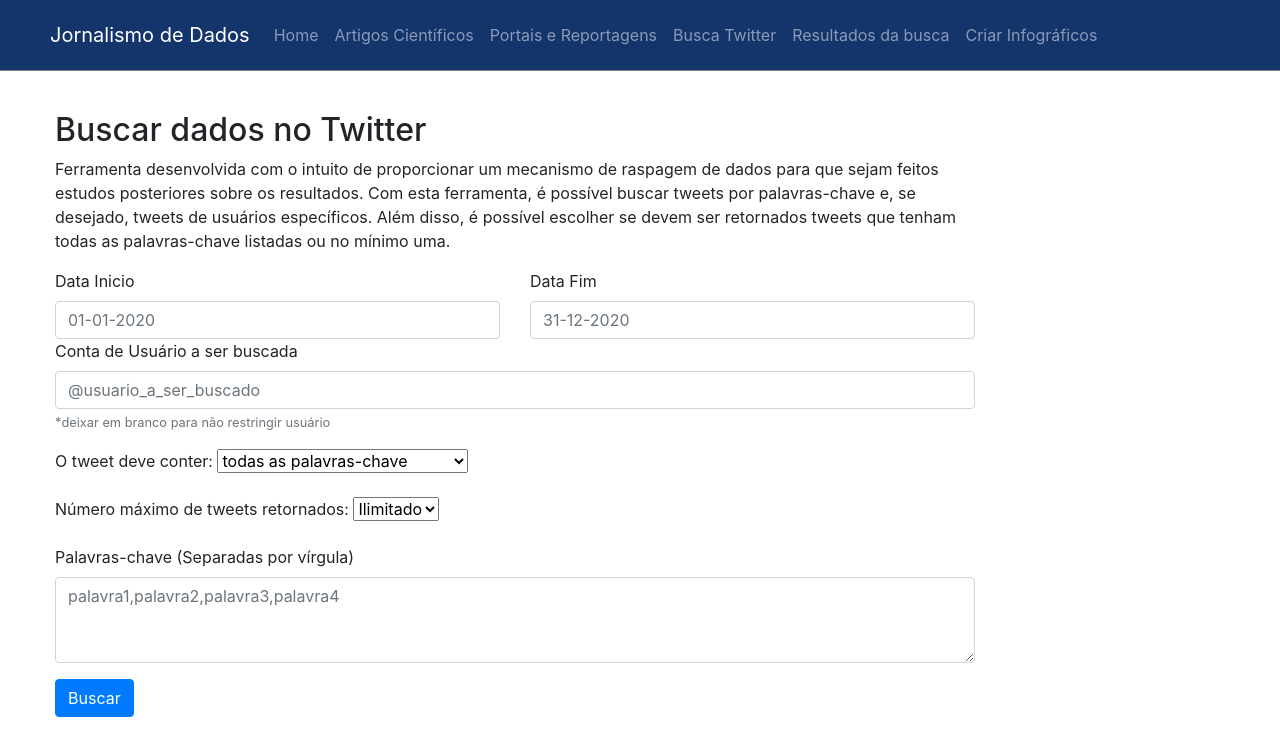
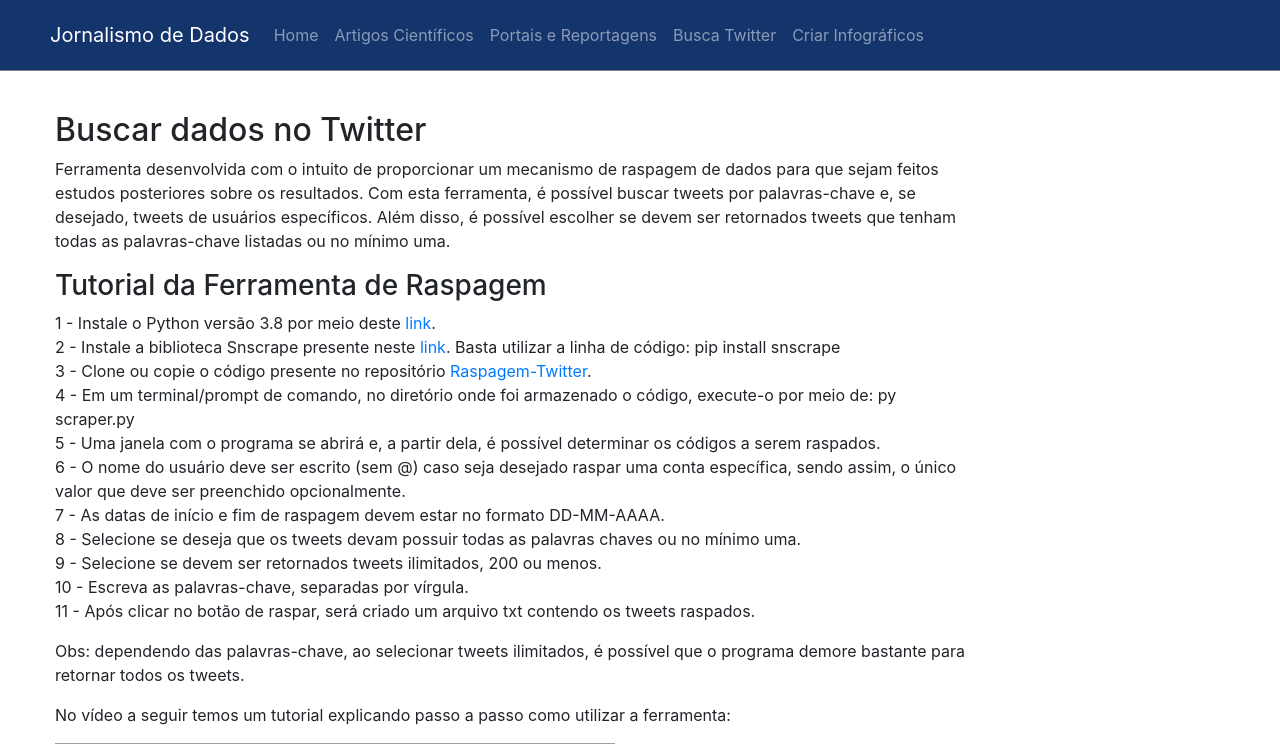
Before and after one commit to pvvm/portal-dados-tw, a Django app: page /search in a window 1280 px wide. Shown: the top 744 px of the page. Before the commit the page ends 717 px from the top, so only its background shows below. Run offline with Django 3.2, Linux system fonts and the light colour scheme; some libraries are stand-ins or nearby versions; grey boxes are pictures that could not be loaded.

Commit message:
Finalizado

```diff
--- a/portal/templates/portal/index.html
+++ b/portal/templates/portal/index.html
@@ -23,7 +23,6 @@
         <a class="nav-item nav-link" href="/articles">Artigos Científicos</a>
         <a class="nav-item nav-link" href="/portals">Portais e Reportagens</a>
         <a class="nav-item nav-link" href="/search">Busca Twitter</a>
-        <a class="nav-item nav-link" href="/list">Resultados da busca</a>
         <a class="nav-item nav-link" href="/graphics">Criar Infográficos</a>
       </div>
     </div>
--- a/portal/templates/portal/tweets_search.html
+++ b/portal/templates/portal/tweets_search.html
@@ -8,61 +8,29 @@
     é possível escolher se devem ser retornados tweets que tenham todas as palavras-chave listadas
     ou no mínimo uma.
   </p>
-  <form method="POST" novalidate>
-    {% csrf_token %}
-    <div class="row">
-      <div class="col-md-6">
-        <label for="exampleInputEmail1">Data Inicio</label>
-        <input
-          placeholder="01-01-2020"
-          class="form-control"
-          name="startDate"
-          id="startDate">
-      </div>
-      <div class="col-md-6">
-        <label for="exampleInputEmail1">Data Fim</label>
-        <input
-          placeholder="31-12-2020"
-          class="form-control"
-          name="endDate"
-          id="endDate">
-      </div>
-    </div>
-    <div class="form-group">
-      <label for="exampleInputEmail1">Conta de Usuário a ser buscada</label>
-      <input
-        placeholder="@usuario_a_ser_buscado"
-        class="form-control"
-        name="username"
-        id="exampleInputEmail1"
-        aria-describedby="emailHelp">
-      <small id="emailHelp" class="form-text text-muted">*deixar em branco para não restringir usuário</small>
-    </div>
-    <div class="form-group">
-      <label for="typeSearch">O tweet deve conter: </label>
-      <select name="search" id="search">
-        <option value="all-kw">todas as palavras-chave</option>
-        <option value="one-kw">no mínimo uma palavra-chave</option>
-      </select>
-    </div>
-    <div class="form-group">
-      <label for="numSearch">Número máximo de tweets retornados: </label>
-      <select name="num" id="num">
-        <option value='ilimitado'>Ilimitado</option>option>
-        <option value="200">200</option>
-        <option value="100">100</option>
-        <option value="50">50</option>
-      </select>
-    </div>
-    <div class="form-group">
-      <label for="exampleFormControlTextarea1">Palavras-chave (Separadas por vírgula)</label>
-      <textarea
-        placeholder="palavra1,palavra2,palavra3,palavra4"
-        class="form-control"
-        name='words'
-        id="exampleFormControlTextarea1"
-        rows="3"></textarea>
-    </div>
-    <button type="submit" class="btn btn-primary">Buscar</button>
-  </form>
+  <h3>Tutorial da Ferramenta de Raspagem</h3>
+  <p>
+    1 - Instale o Python versão 3.8 por meio deste <a href='https://www.python.org/downloads/'>link</a>.<br>
+    2 - Instale a biblioteca Snscrape presente neste <a href='https://github.com/JustAnotherArchivist/snscrape'>
+      link</a>. Basta utilizar a linha de código: pip install snscrape<br>
+    3 - Clone ou copie o código presente no repositório <a href='https://github.com/pvvm/Raspagem-Twitter'>Raspagem-Twitter</a>.<br>
+    4 - Em um terminal/prompt de comando, no diretório onde foi armazenado o código, execute-o por meio
+    de: py scraper.py<br>
+    5 - Uma janela com o programa se abrirá e, a partir dela, é possível determinar os códigos a serem raspados.<br>
+    6 - O nome do usuário deve ser escrito (sem @) caso seja desejado raspar uma conta específica, sendo assim, o único valor
+    que deve ser preenchido opcionalmente.<br>
+    7 - As datas de início e fim de raspagem devem estar no formato DD-MM-AAAA.<br>
+    8 - Selecione se deseja que os tweets devam possuir todas as palavras chaves ou no mínimo uma.<br>
+    9 - Selecione se devem ser retornados tweets ilimitados, 200 ou menos.<br>
+    10 - Escreva as palavras-chave, separadas por vírgula.<br>
+    11 - Após clicar no botão de raspar, será criado um arquivo txt contendo os tweets raspados.
+  </p>
+  <p>
+    Obs: dependendo das palavras-chave, ao selecionar tweets ilimitados, é possível que o programa demore bastante para retornar todos os tweets.<br>
+  </p>
+  <p>
+    No vídeo a seguir temos um tutorial explicando passo a passo como utilizar a ferramenta:
+  </p>
+
+  <iframe width="560" height="315" src="https://www.youtube.com/embed/usj4hY-O0xs" title="YouTube video player" frameborder="0" allow="accelerometer; autoplay; clipboard-write; encrypted-media; gyroscope; picture-in-picture" allowfullscreen></iframe>
 {% endblock %}
--- a/portal/urls.py
+++ b/portal/urls.py
@@ -3,7 +3,6 @@ from . import views
 
 urlpatterns = [
   path('', views.home, name='home'),
-  path('list', views.tweets_list, name='tweets_list'),
   path('search', views.tweets_search, name='tweets_search'),
   path('articles', views.articles, name='articles'),
   path('portals', views.portals, name='portals'),
--- a/portal/views.py
+++ b/portal/views.py
@@ -1,88 +1,24 @@
 # Importando as bibliotecas necessárias
 from django.shortcuts import render
-import snscrape.modules.twitter as sntwitter
 from datetime import date
 from .models import Tweet, Article, Reference
 import numpy as np
 import pandas as pd
 import matplotlib.pyplot as plt
 
-import requests
-
-
-def tweets_list(request):
-  return render(request, 'portal/tweets_list.html', {'tweets': ['Realize uma busca para verificar os resultados!']})
-
 def home(request):
   return render(request, 'portal/home.html')
 
 def articles(request):
   articles = Article.objects.all()
-  return render(request, 'portal/articles.html', {'articles': articles})
+  return render(request, 'portal/articles.html')
 
 def portals(request):
   references = Reference.objects.all()
-  return render(request, 'portal/portals.html', {'references': references})
+  return render(request, 'portal/portals.html')
 
 def tweets_search(request):
-  if request.method == 'POST':
-    key_groups = []
-    # Recebo os dados enviados pelo usuário
-    username = request.POST.get('username')
-    start_date = request.POST.get('startDate').split('-')
-    end_date = request.POST.get('endDate').split('-')
-    type_search = request.POST.get('search')
-    num_search = request.POST.get('num')
-    keywords = request.POST.get('words').split(',')
-
-    # Evita que usuários deixem de preencher algo
-    if keywords == [''] or start_date == [''] or end_date == ['']:
-      return render(request, 'portal/tweets_search.html')
-
-    # Adapto a data no formato DD-MM-AAAA para AAAA-MM-DD
-    begin_date = f'{start_date[2]}-{start_date[1]}-{start_date[0]}'
-    end_date = f'{end_date[2]}-{end_date[1]}-{end_date[0]}'
-
-    num = len(keywords)
-    j = 0
-    # Crio a string que determina a raspagem a ser feita
-    search = ''
-    while num > j:
-      # Caso tenha usuário, defino que deve ser concatenado seu username
-      if username != '' and j == 0:
-        search = search + f'from:{username}'
-      # Concateno a primeira keyword
-      if j == 0:
-        search = search + f' {keywords[0]}'
-      # Concateno as demais keywords
-      else:
-        # Concateno com AND caso deseje tweets com todos as keywords
-        if type_search == 'all-kw':
-          search = search + f' AND {keywords[j]}'
-        # Concateno com OR caso deseje tweets com no mínimo uma keyword
-        else:
-          search = search + f' OR {keywords[j]}'
-      j += 1
-
-    # Concateno as datas de início e fim da busca
-    search = search+ f' since:{begin_date}' + f' until:{end_date}'
-
-    tweets = []
-    datas = []
-    # Realiza a busca definida anteriormente, se limitando com o número máximo de tweets
-    for i, tweet in enumerate(sntwitter.TwitterSearchScraper(search).get_items()):
-      if num_search != 'ilimitado' and i > int(num_search):
-        break
-
-      # Recebe e formata a data do tweet
-      data = str(tweet.date).split()[0]
-      data = data.split('-')
-      data = f'{data[2]}-{data[1]}-{data[0]}'
-      tweets.append([data, tweet.content])
-
-    return render(request, 'portal/tweets_list.html', {'tweets': tweets})
-  else:
-    return render(request, 'portal/tweets_search.html')
+  return render(request, 'portal/tweets_search.html')
 
 def graphics(request):
   if request.method == 'POST':
@@ -109,7 +45,7 @@ def graphics(request):
 
         # Evita que o usuário preencha os dados de forma errada
         try:
-          data[i-1] = list(map(int, data[i-1]))
+          data[i-1] = list(map(float, data[i-1]))
         except:
           return render(request, 'portal/graphics.html')
 
```
Also changed, not shown: portal/templates/portal/tweets_list.html (deleted, +0 -14 lines), portal/static/graph.jpg (added).
